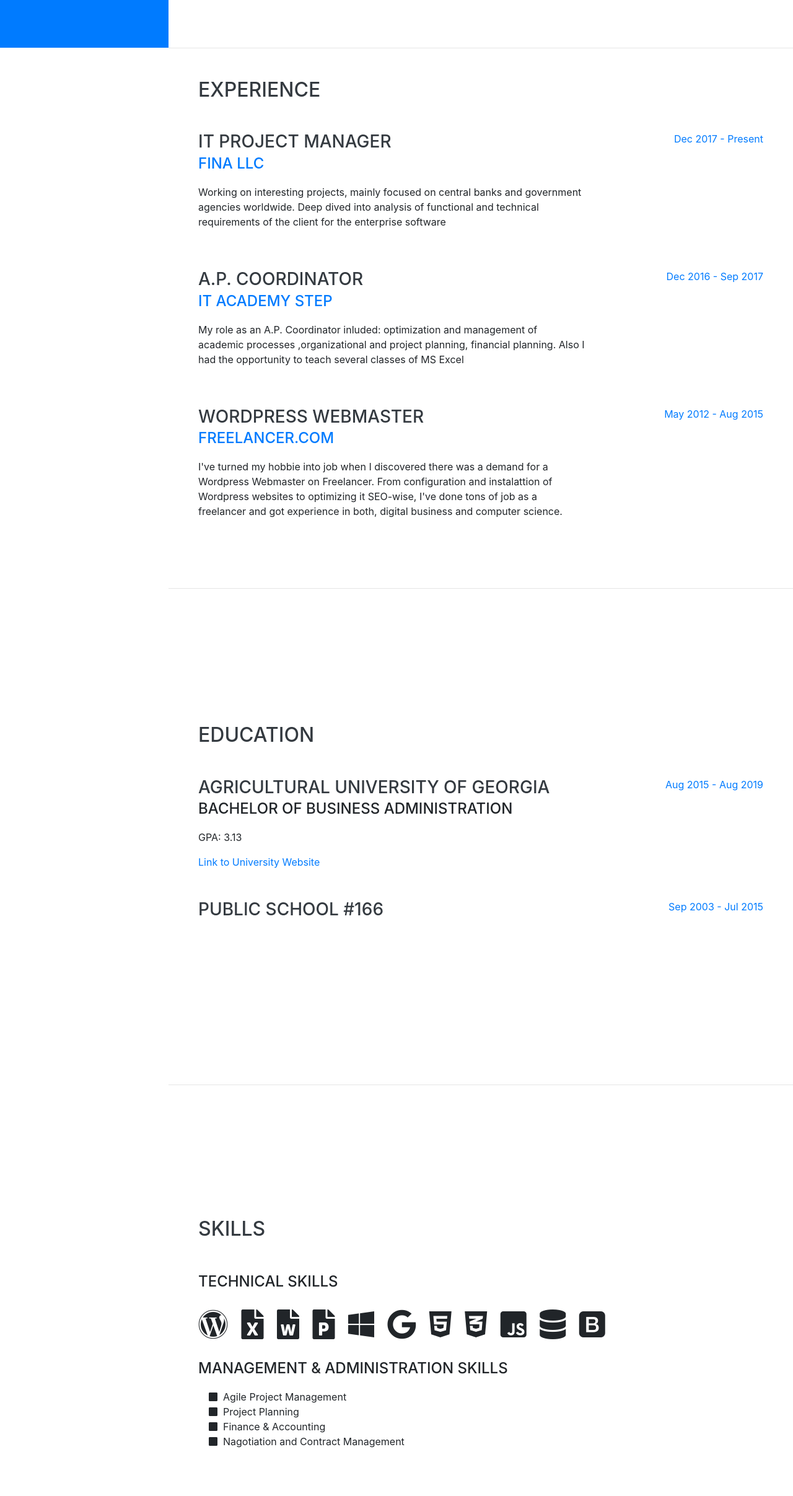
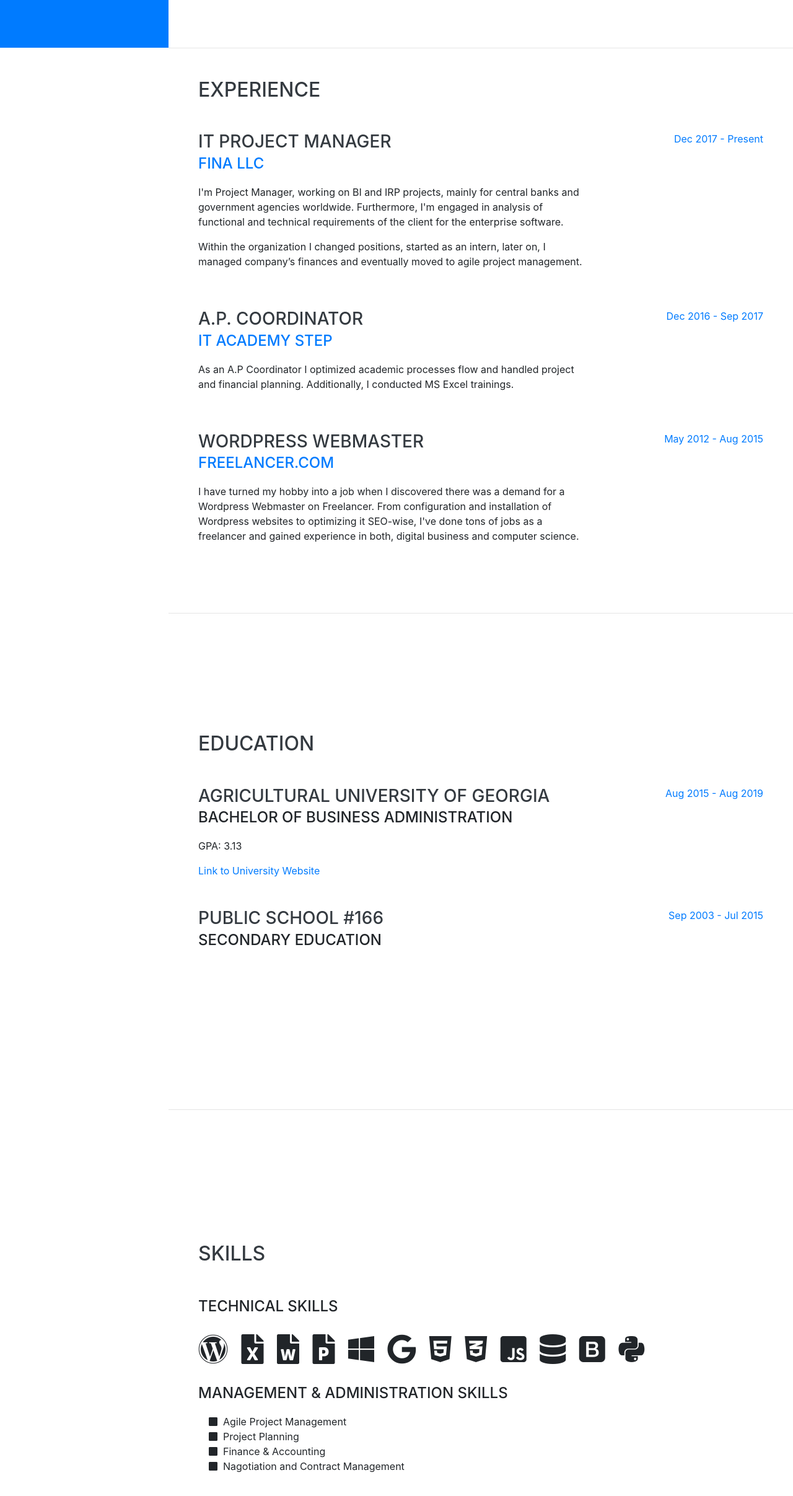
Before and after one commit to aonia/aonia.github.io, a website with bundled scripts: page index.html in a window 1280 px wide. Shown: the part 723-3137 px from the top of the page at 62% size. Built offline with nearby package versions, Linux system fonts and the light colour scheme; a web font is replaced by a local one.

Commit message:
Update of Index.html general information

```diff
--- a/index.html
+++ b/index.html
@@ -91,7 +91,8 @@
           <div class="resume-content">
             <h3 class="mb-0">IT Project Manager</h3>
             <a href="http://fina2.net/" target="_blank"><div class="subheading mb-3">FINA LLC</div></a>
-            <p>Working on interesting projects, mainly focused on central banks and government agencies worldwide. Deep dived into analysis of functional and technical requirements of the client for the enterprise software</p>
+            <p>I'm Project Manager, working on BI and IRP projects, mainly for central banks and government agencies worldwide. Furthermore, I'm engaged in analysis of functional and technical requirements of the client for the enterprise software.</p>
+            <p>Within the organization I changed positions, started as an intern, later on, I managed company’s finances and eventually moved to agile project management.  </p>
           </div>
           <div class="resume-date text-md-right">
             <span class="text-primary">Dec 2017 - Present</span>
@@ -102,7 +103,7 @@
           <div class="resume-content">
             <h3 class="mb-0">A.P. Coordinator</h3>
             <a href="https://ge.itstep.org/" target="_blank"><div class="subheading mb-3">IT Academy STEP</div></a>
-            <p>My role as an A.P. Coordinator inluded: optimization and management of academic processes ,organizational and project planning, financial planning. Also I had the opportunity to teach several classes of MS Excel</p>
+            <p>As an A.P Coordinator I optimized academic processes flow and handled project and financial planning. Additionally, I conducted MS Excel trainings.</p>
           </div>
           <div class="resume-date text-md-right">
             <span class="text-primary">Dec 2016 - Sep 2017</span>
@@ -113,7 +114,7 @@
           <div class="resume-content">
             <h3 class="mb-0">Wordpress Webmaster</h3>
             <a href="https://www.freelancer.com/" target="_blank"><div class="subheading mb-3">Freelancer.com</div></a>
-            <p>I've turned my hobbie into job when I discovered there was a demand for a Wordpress Webmaster on Freelancer. From configuration and instalattion of Wordpress websites to optimizing it SEO-wise, I've done tons of job as a freelancer and got experience in both, digital business and computer science.</p>
+            <p>I have turned my hobby into a job when I discovered there was a demand for a Wordpress Webmaster on Freelancer. From configuration and installation of Wordpress websites to optimizing it SEO-wise, I've done tons of jobs as a freelancer and gained experience in both, digital business and computer science. </p>
           </div>
           <div class="resume-date text-md-right">
             <span class="text-primary">May 2012 - Aug 2015</span>
@@ -145,6 +146,7 @@
         <div class="resume-item d-flex flex-column flex-md-row justify-content-between mb-5">
           <div class="resume-content">
             <h3 class="mb-0">Public School #166</h3>
+            <div class="subheading mb-3">Secondary Education</div>
           </div>
           <div class="resume-date text-md-right">
             <span class="text-primary">Sep 2003 - Jul 2015</span>
@@ -195,6 +197,9 @@
           <li class="list-inline-item">
             <i class="fab fa-bootstrap"></i>
           </li>
+          <li class="list-inline-item">
+            <i class="fab fa-python"></i>
+          </li>
 
         </ul>
 
@@ -237,7 +242,7 @@
             TBC Bank Trainings in: IFRS(simplified), Budgeting, Digital Marketing,Taxation</li>
           <li>
             <i class="fa-li fa fa-trophy text-warning"></i>
-            The best student in University Business School - 2015</li>
+            1st in ranking among 2015 enrolled students of business school</li>
           <li>
             <i class="fa-li fa fa-trophy text-warning"></i>
             70% study grant from Government for BBA in University</li>
```
